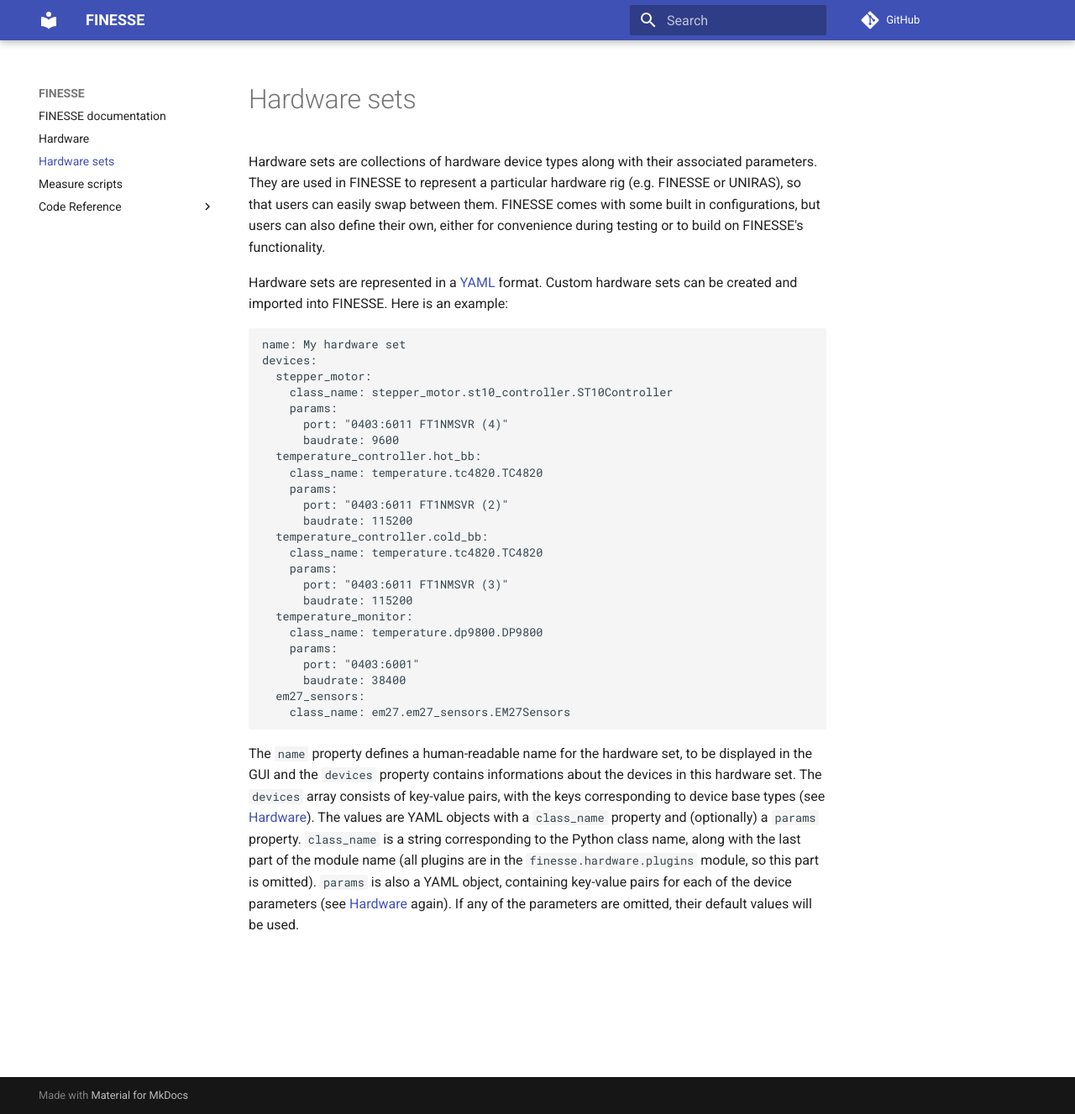
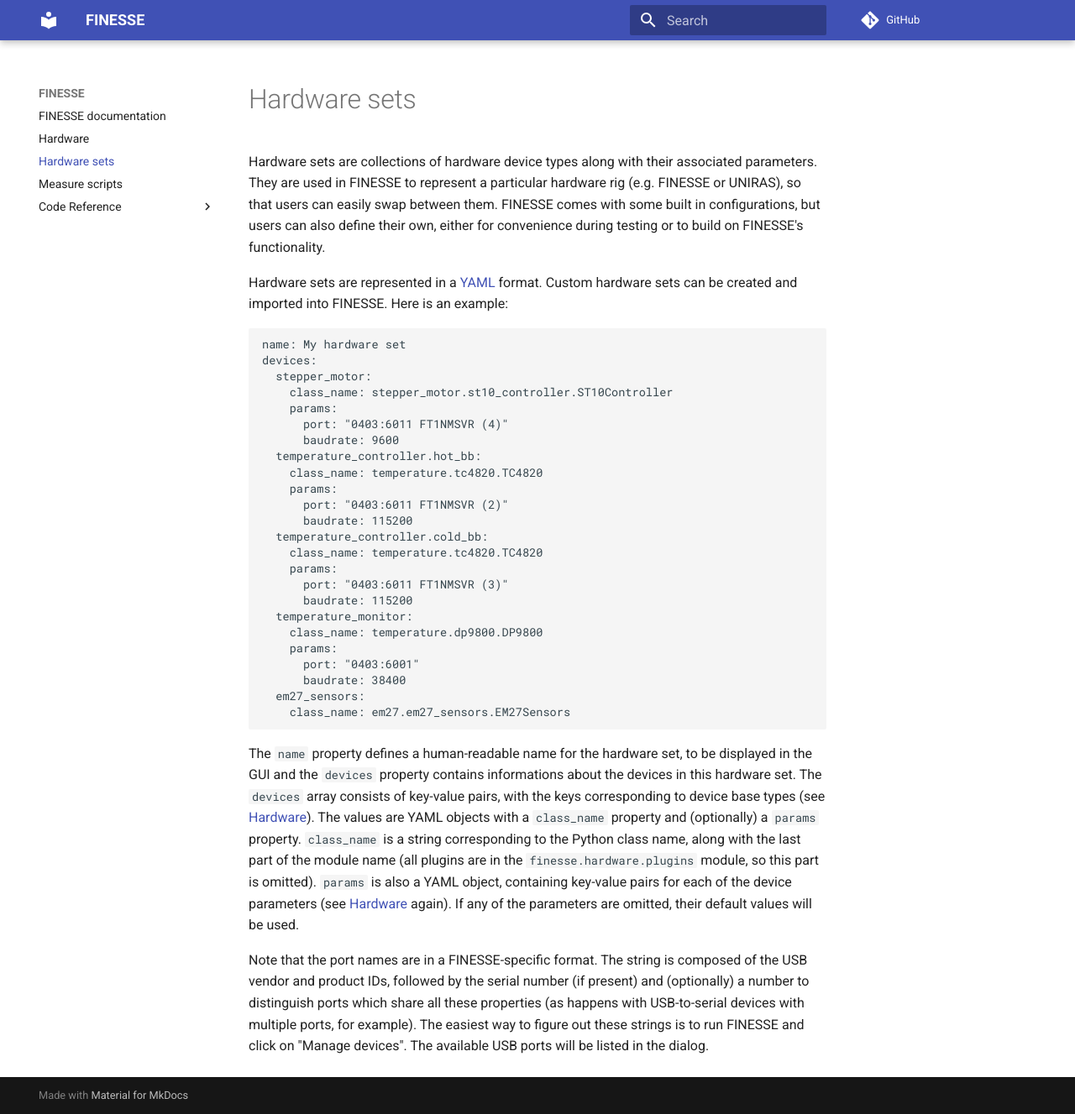
Before and after one commit to ImperialCollegeLondon/FINESSE, an MkDocs documentation site: the page built from docs/hardware_sets.md, in a window 1280 px wide and 1327 px high. Shown: the whole window at 84% size. Built offline with MkDocs 1.6.1 and Material for MkDocs 9.7.7, drawn with Linux system fonts in a browser that asks for light colours; comment, search, counter and statistics services are not loaded.

Commit message:
Add note re USB port strings

```diff
--- a/docs/hardware_sets.md
+++ b/docs/hardware_sets.md
@@ -47,4 +47,11 @@
 [Hardware] again). If any of the parameters are omitted, their default values will be
 used.
 
+Note that the port names are in a FINESSE-specific format. The string is composed of the
+USB vendor and product IDs, followed by the serial number (if present) and (optionally)
+a number to distinguish ports which share all these properties (as happens with
+USB-to-serial devices with multiple ports, for example). The easiest way to figure out
+these strings is to run FINESSE and click on "Manage devices". The available USB ports
+will be listed in the dialog.
+
 [Hardware]: ./hardware.md
```
